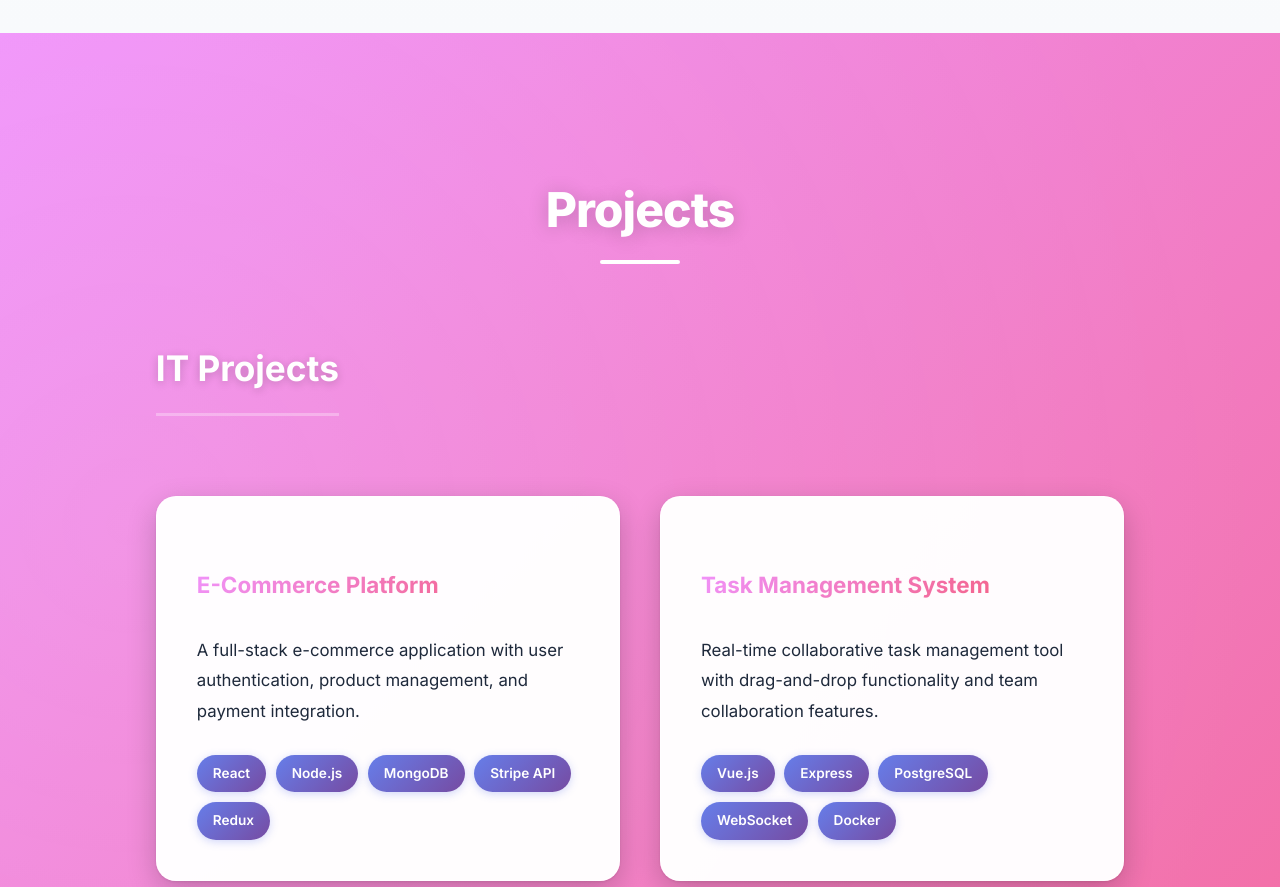
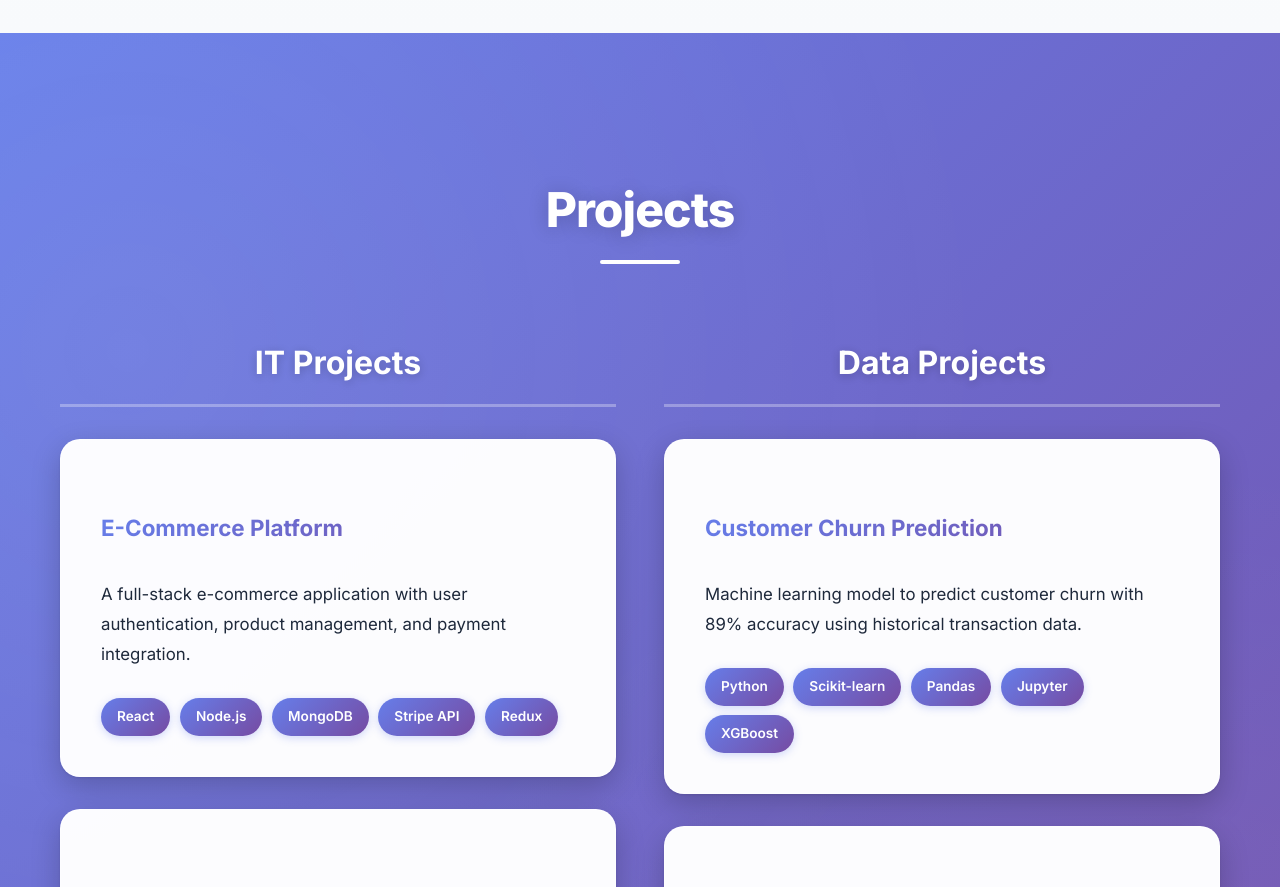
Before and after one commit to leonberkemeier/Website2.1, a React (Vite) app in the folder personal-website/: page / in a window 1280 px wide. Shown: the part 1900-2787 px from the top of the page. Built offline with nearby package versions, Linux system fonts and the light colour scheme.

Commit message:
updated Projects - columns - next to each other

```diff
--- a/personal-website/src/components/CV.css
+++ b/personal-website/src/components/CV.css
@@ -1,14 +1,14 @@
 .cv-section {
   background: #ffffff;
   min-height: auto;
-  padding: 80px 0;
+  padding: 80px 0 0 0;
 }
 
 .timeline {
   position: relative;
   max-width: 900px;
   margin: 3rem auto 0;
-  padding: 2rem 0;
+  padding: 2rem 0 80px 0;
 }
 
 .timeline::before {
@@ -17,8 +17,8 @@
   left: 50%;
   transform: translateX(-50%);
   width: 4px;
-  height: 100%;
-  background: linear-gradient(180deg, #667eea 0%, #764ba2 100%);
+  height: calc(100% + 80px);
+  background: linear-gradient(180deg, #667eea 0%, #1e293b 100%);
   top: 0;
 }
 
--- a/personal-website/src/components/Projects.css
+++ b/personal-website/src/components/Projects.css
@@ -1,5 +1,5 @@
 .projects-section {
-  background: linear-gradient(135deg, #f093fb 0%, #f5576c 100%);
+  background: linear-gradient(135deg, #667eea 0%, #764ba2 100%);
   min-height: auto;
   padding: 100px 0;
   position: relative;
@@ -14,8 +14,8 @@
   right: 0;
   bottom: 0;
   background:
-    radial-gradient(circle at 10% 20%, rgba(255, 255, 255, 0.1) 0%, transparent 50%),
-    radial-gradient(circle at 90% 80%, rgba(255, 255, 255, 0.1) 0%, transparent 50%);
+    radial-gradient(circle at 10% 20%, rgba(255, 255, 255, 0.08) 0%, transparent 50%),
+    radial-gradient(circle at 90% 80%, rgba(255, 255, 255, 0.08) 0%, transparent 50%);
   pointer-events: none;
 }
 
@@ -36,31 +36,32 @@
 }
 
 .projects-category {
-  margin-bottom: 5rem;
   animation: fadeIn 0.8s ease-out both;
 }
 
-.projects-category:last-child {
-  margin-bottom: 0;
+.projects-categories-wrapper {
+  display: grid;
+  grid-template-columns: repeat(2, 1fr);
+  gap: 3rem;
+  margin-top: 2rem;
 }
 
 .projects-category h3 {
   color: white;
-  font-size: 2.2rem;
-  margin-bottom: 2.5rem;
-  text-align: left;
+  font-size: 2rem;
+  margin-bottom: 2rem;
+  text-align: center;
   padding-bottom: 1rem;
   border-bottom: 3px solid rgba(255, 255, 255, 0.3);
-  display: inline-block;
   font-weight: 700;
   text-shadow: 0 2px 10px rgba(0, 0, 0, 0.2);
 }
 
 .projects-grid {
-  display: grid;
-  grid-template-columns: repeat(auto-fit, minmax(320px, 1fr));
-  gap: 2.5rem;
-  margin-top: 2.5rem;
+  display: flex;
+  flex-direction: column;
+  gap: 2rem;
+  margin-top: 2rem;
 }
 
 .project-box {
@@ -87,7 +88,7 @@
   left: 0;
   right: 0;
   height: 4px;
-  background: linear-gradient(90deg, #f093fb, #f5576c);
+  background: linear-gradient(90deg, #667eea, #764ba2);
   transform: scaleX(0);
   transform-origin: left;
   transition: transform 0.4s ease;
@@ -117,7 +118,7 @@
 }
 
 .project-box h4 {
-  background: linear-gradient(135deg, #f093fb 0%, #f5576c 100%);
+  background: linear-gradient(135deg, #667eea 0%, #764ba2 100%);
   -webkit-background-clip: text;
   -webkit-text-fill-color: transparent;
   background-clip: text;
@@ -157,6 +158,11 @@
 }
 
 @media (max-width: 768px) {
+  .projects-categories-wrapper {
+    grid-template-columns: 1fr;
+    gap: 3rem;
+  }
+
   .projects-grid {
     grid-template-columns: 1fr;
   }
--- a/personal-website/src/components/Projects.jsx
+++ b/personal-website/src/components/Projects.jsx
@@ -44,6 +44,7 @@ function Projects() {
     <section id="projects" className="projects-section">
       <div className="container">
         <h2>Projects</h2>
+        <div className="projects-categories-wrapper">
           <div className="projects-category">
             <h3>IT Projects</h3>
             <div className="projects-grid">
@@ -77,6 +78,7 @@ function Projects() {
             </div>
           </div>
         </div>
+      </div>
     </section>
   )
 }
```
Lines whose indentation alone changed are shown as unchanged.
